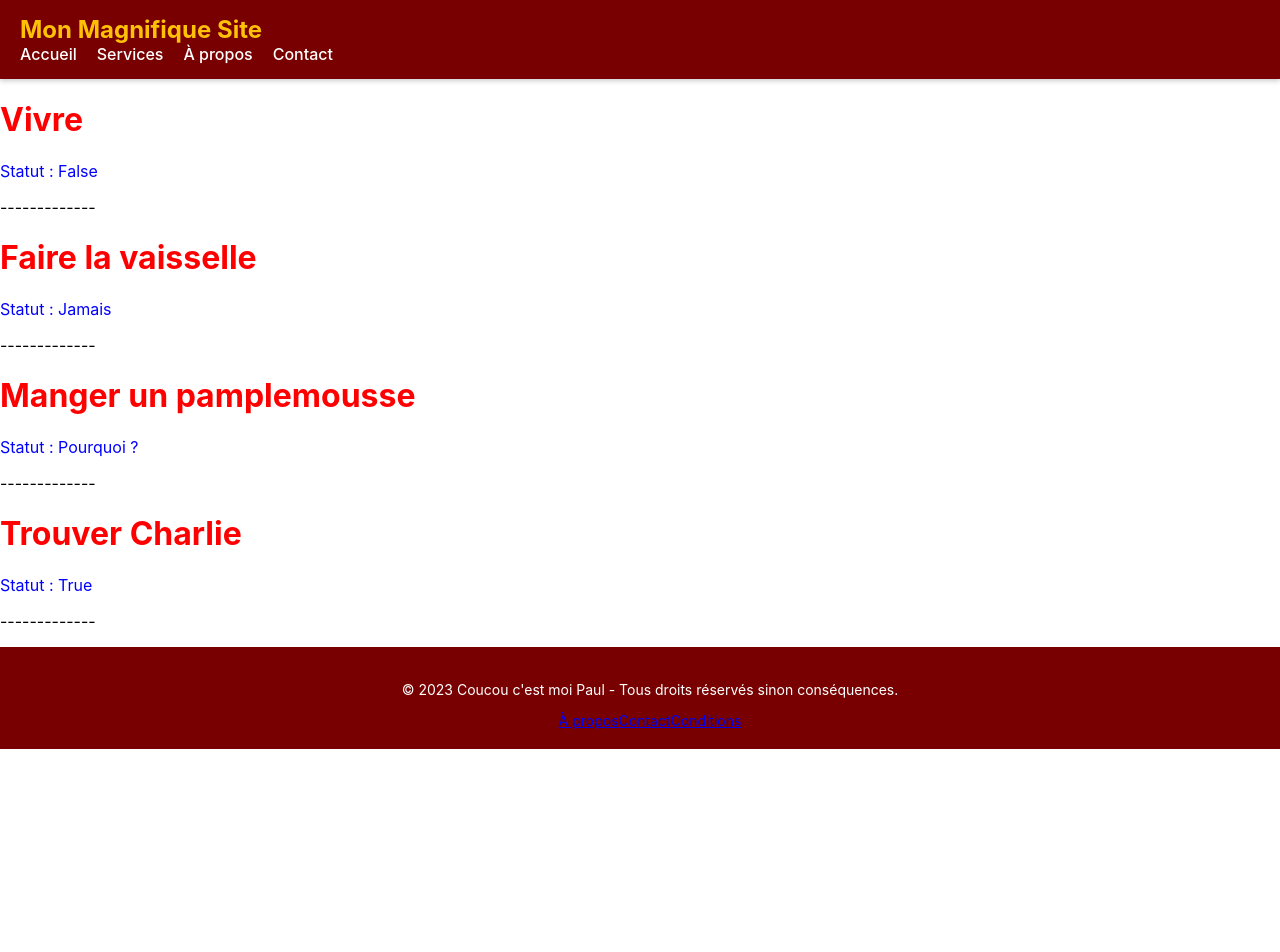
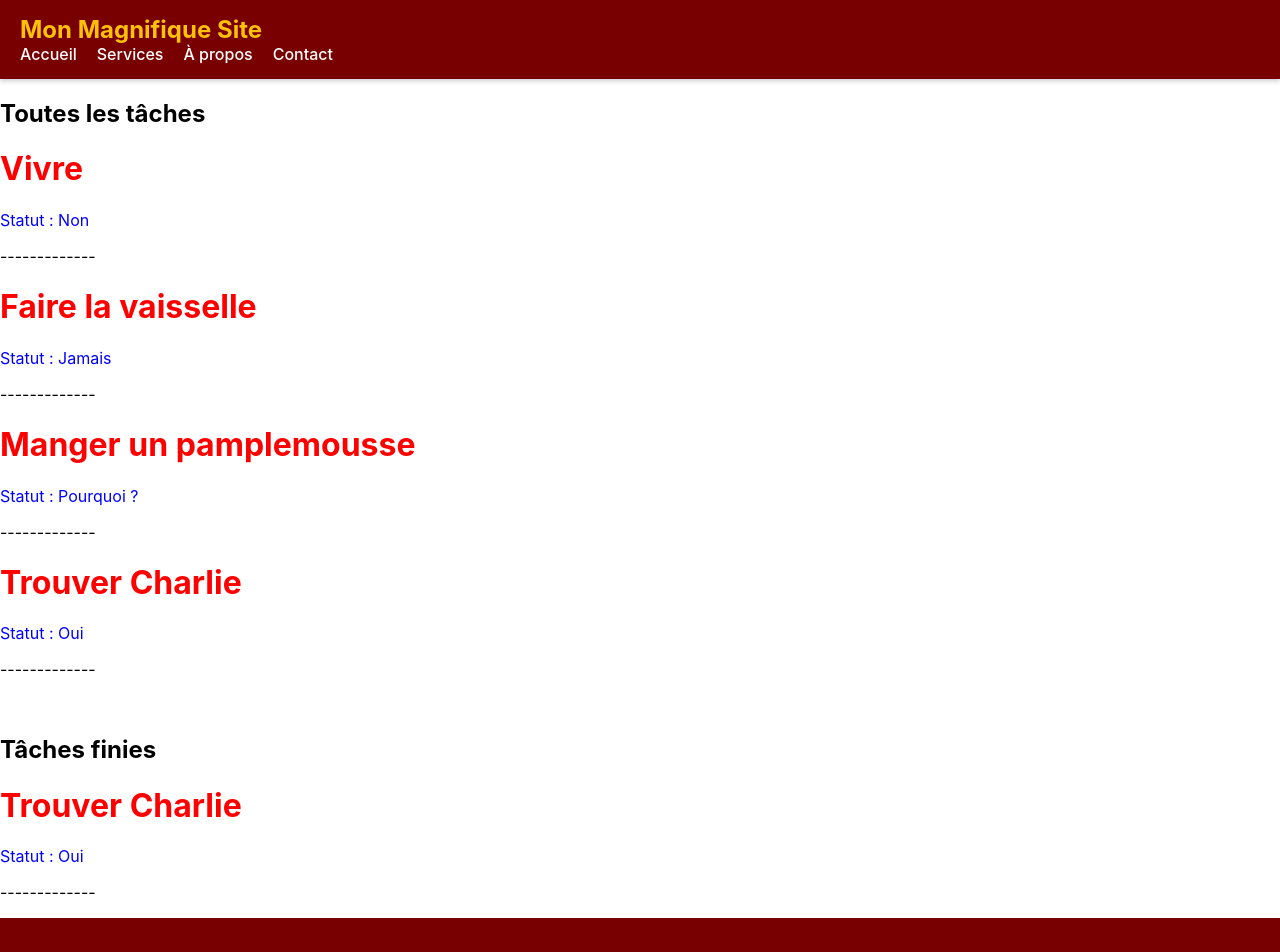
Before and after one commit to PaulSode/IPSSI, a React (Create React App) app in the folder app-tp1/: page / in a window 1280 px wide. Shown: the top 952 px of the page. Before the commit the page ends 800 px from the top, so only its background shows below. Built offline with nearby package versions, Linux system fonts and the light colour scheme.

Commit message:
added completed tasks filter

```diff
--- a/app-tp1/src/App.js
+++ b/app-tp1/src/App.js
@@ -8,7 +8,11 @@ function App() {
 
   return <>
     <Header></Header>
+    <h2>Toutes les tâches</h2>
     {tasks.map(user => <Cards key={user.id} {...user}></Cards>)}
+    <br></br>
+    <h2>Tâches finies</h2>
+    {tasks.filter(user => user.fini === "Oui").map(user => <Cards key={user.id} {...user}></Cards>)}
     <Footer></Footer>
   </>
 
--- a/app-tp1/src/data/users.js
+++ b/app-tp1/src/data/users.js
@@ -7,8 +7,8 @@ export const users = [
 ];
 
 export const tasks = [
-    {id:1, nom:"Vivre", fini:"False"},
+    {id:1, nom:"Vivre", fini:"Non"},
     {id:2, nom:"Faire la vaisselle", fini:"Jamais"},
     {id:3, nom:"Manger un pamplemousse", fini:"Pourquoi ?"},
-    {id:4, nom:"Trouver Charlie", fini:"True"}
+    {id:4, nom:"Trouver Charlie", fini:"Oui"}
 ];
```
